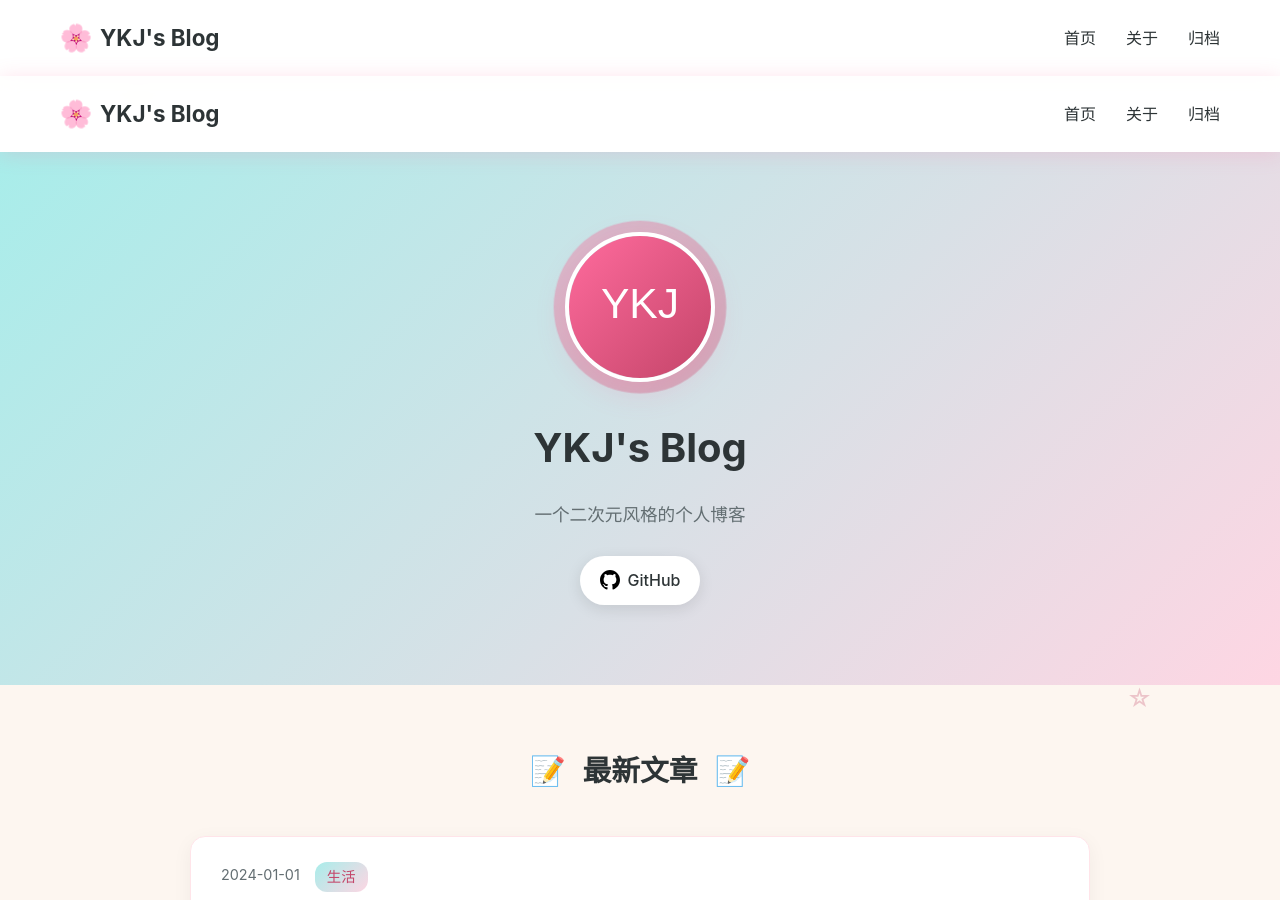
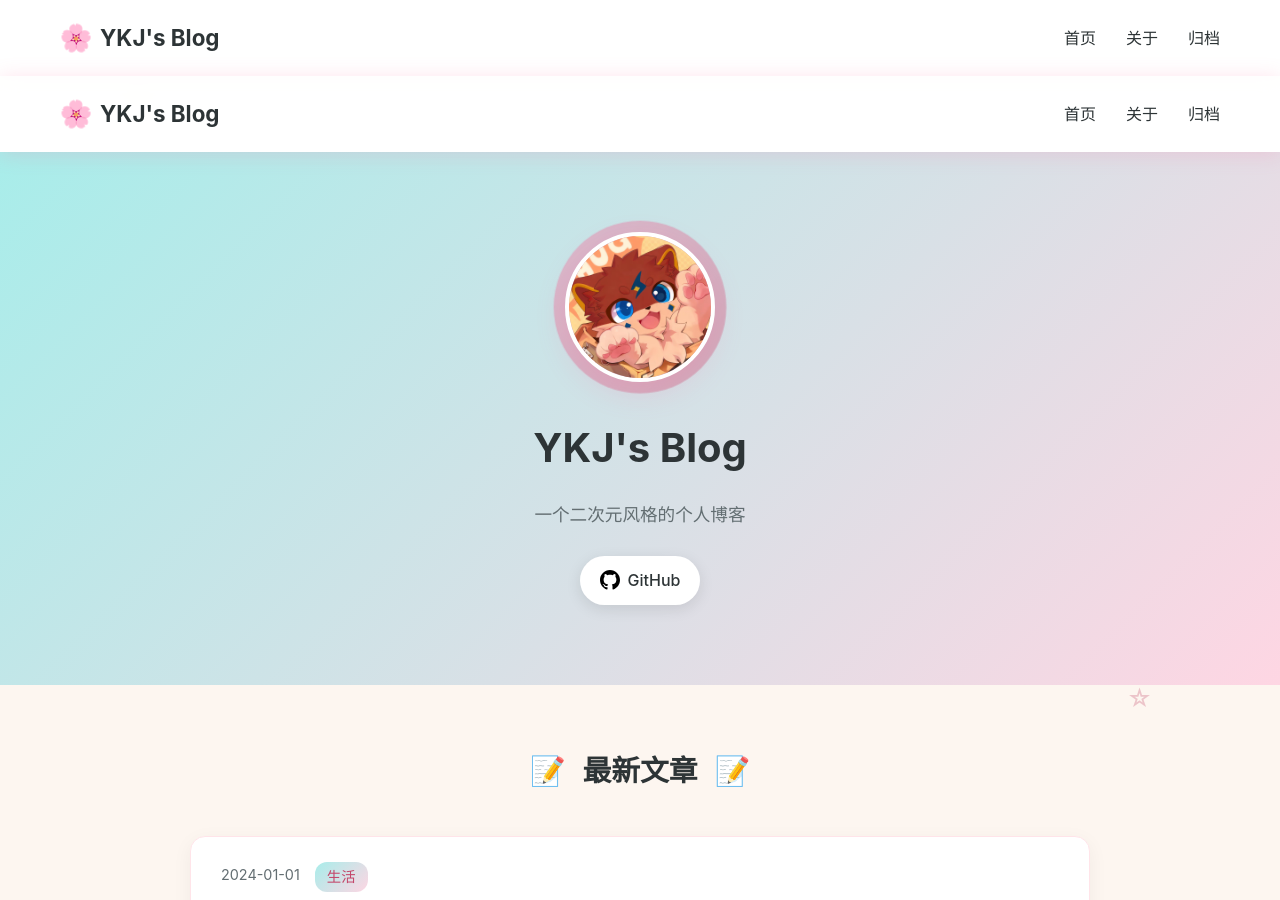
Before and after one commit to mmkzn/mmkzn.github.io, a Jekyll site: the page built from index.html, in a window 1280 px wide and 900 px high. Built offline with Jekyll 4.4.1, drawn with Linux system fonts in a browser that asks for light colours.

Commit message:
Update avatar to jpg

```diff
--- a/_config.yml
+++ b/_config.yml
@@ -1,6 +1,6 @@
 title: YKJ's Blog
 description: "一个二次元风格的个人博客"
-avatar: /assets/images/avatar.svg
+avatar: /assets/images/avatar.jpg
 author: YKJ
 github_username: mmkzn
 email:
@@ -10,18 +10,14 @@ plugins:
   - jekyll-feed
   - jekyll-seo-tag
 
-# GitHub Pages 配置
 repository: mmkzn/mmkzn.github.io
 future: true
 
-# 分页
 paginate: 5
 paginate_path: /page:num/
 
-# 时区
 timezone: Asia/Shanghai
 
-# 默认配置
 defaults:
   - scope:
       path: ""
```
